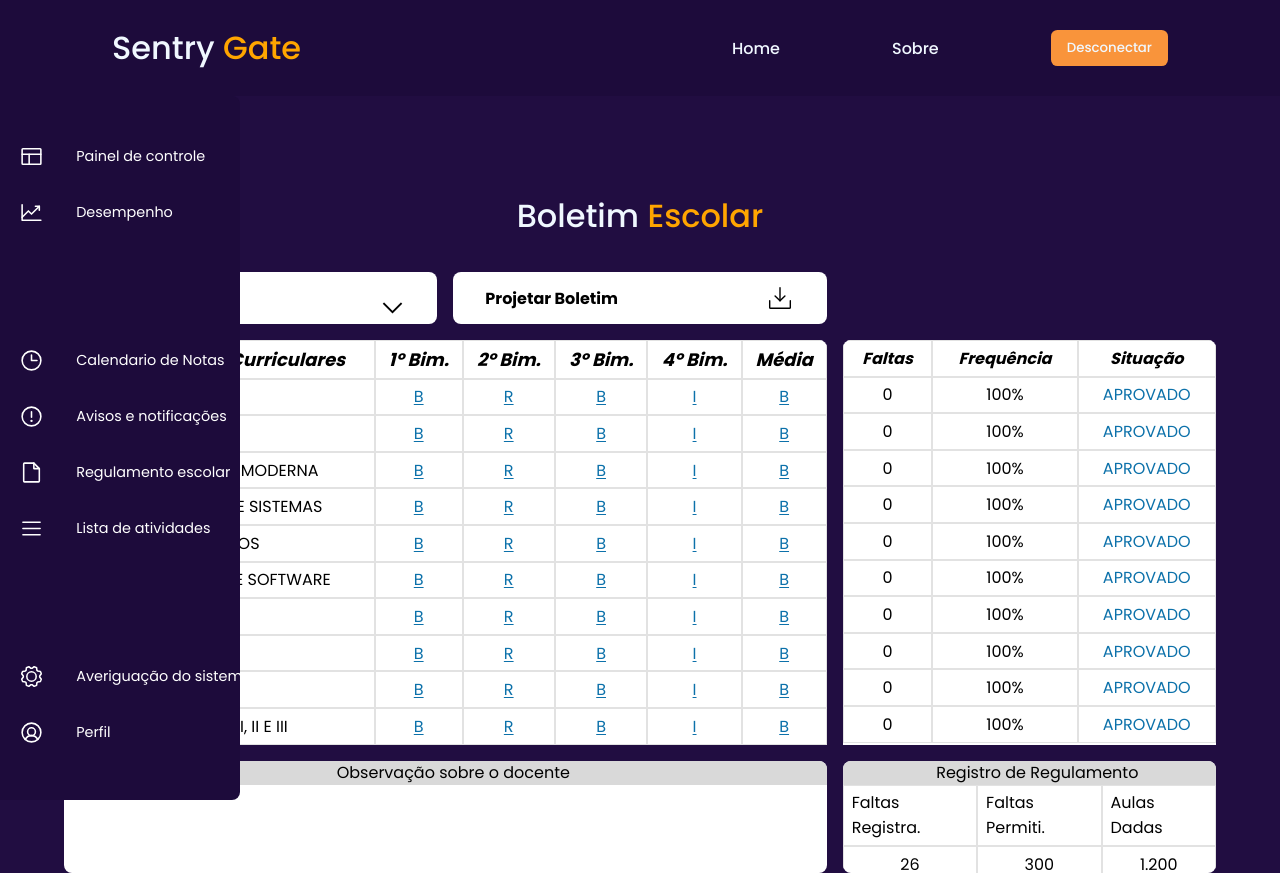
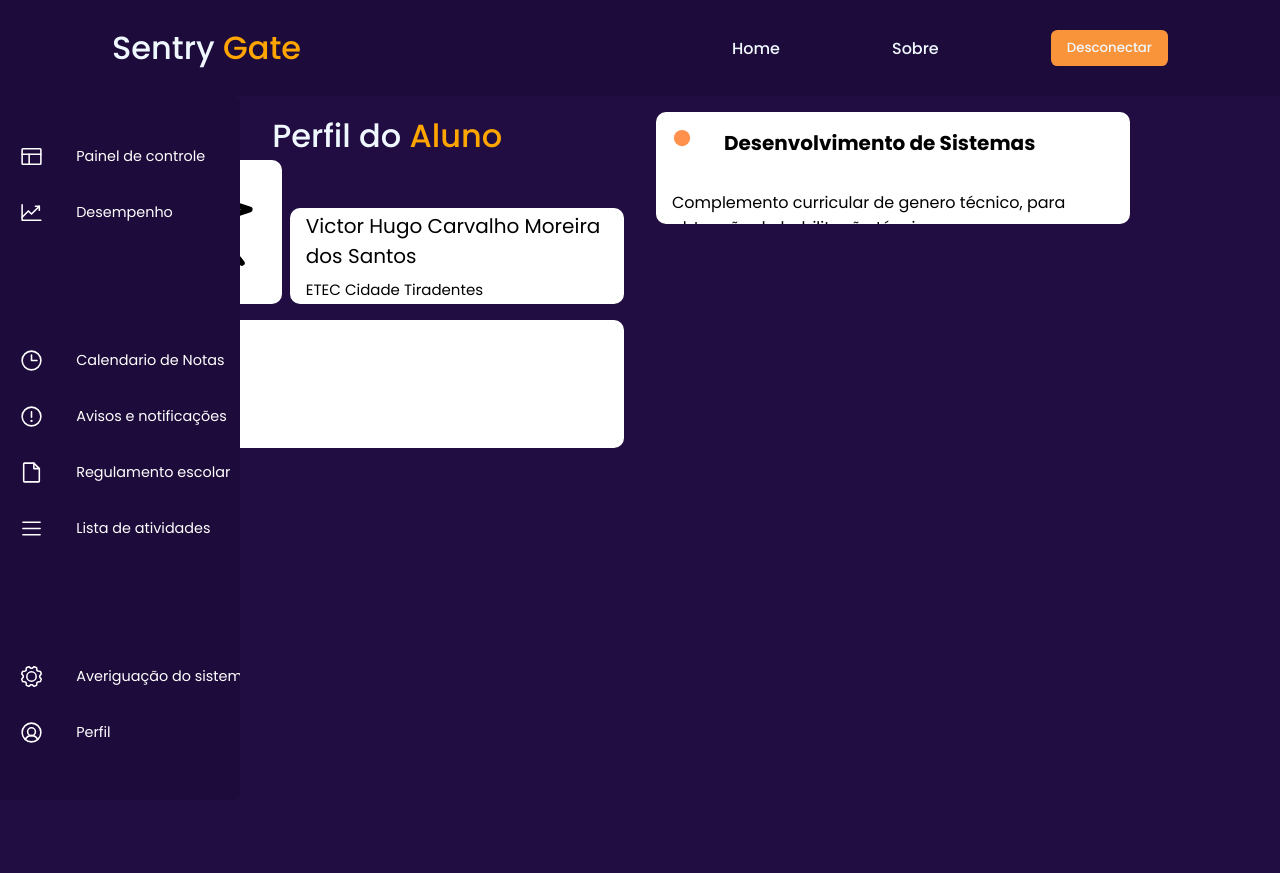
Before and after one commit to AlisonChs/sentrygate, a React (Create React App) app: page /boletim in a window 1280 px wide. After the commit the page ends 800 px from the top, so only its background shows below. Built offline with nearby package versions, Linux system fonts and the light colour scheme.

Commit message:
não fiz quase nada

```diff
--- a/src/components/user/style.css
+++ b/src/components/user/style.css
@@ -83,8 +83,14 @@
  font-size: 18px;
 }
 
+.subjects .headerSubject p {
+ font-size: 20px;
+ font-weight: bold;
+}
+
 .subjects button {
  width: 8rem;
+ border-radius: 50px;
 }
 
 .subjects .headerSubject, .subjects p, .subjects button {
--- a/src/routes/RouteNavigation.js
+++ b/src/routes/RouteNavigation.js
@@ -1,4 +1,8 @@
 import { Route, Routes, useLocation } from "react-router-dom";
+
+import "./style.css";
+import { useContext } from "react";
+import { AuthContext } from "../provider/Auth";
 
 import { Header } from "../components/header/Header";
 import { Main } from "../components/mainScreen/main/Main";
@@ -6,9 +10,7 @@ import { Form } from "../components/formScreen/Form";
 import { Register } from "../components/registerScreen/Register";
 import { Boletim } from "../components/boletim/Boletim";
 import { Navbar } from "../components/navbar/Navbar";
-import "./style.css";
-import { useContext } from "react";
-import { AuthContext } from "../provider/Auth";
+import { User } from "../components/user/User";
 
 export function RouteNavigation() {
   const { user, setUser } = useContext(AuthContext)
@@ -25,7 +27,7 @@ export function RouteNavigation() {
           <Route exact path="/main" element={<Main />} />
           <Route path="/form" element={<Form />} />
           <Route path="/register" element={<Register />} />
-          <Route path="/boletim" element={<Boletim />} />
+          <Route path="/boletim" element={<User />} />
         </Routes>
       </div>
 
```
